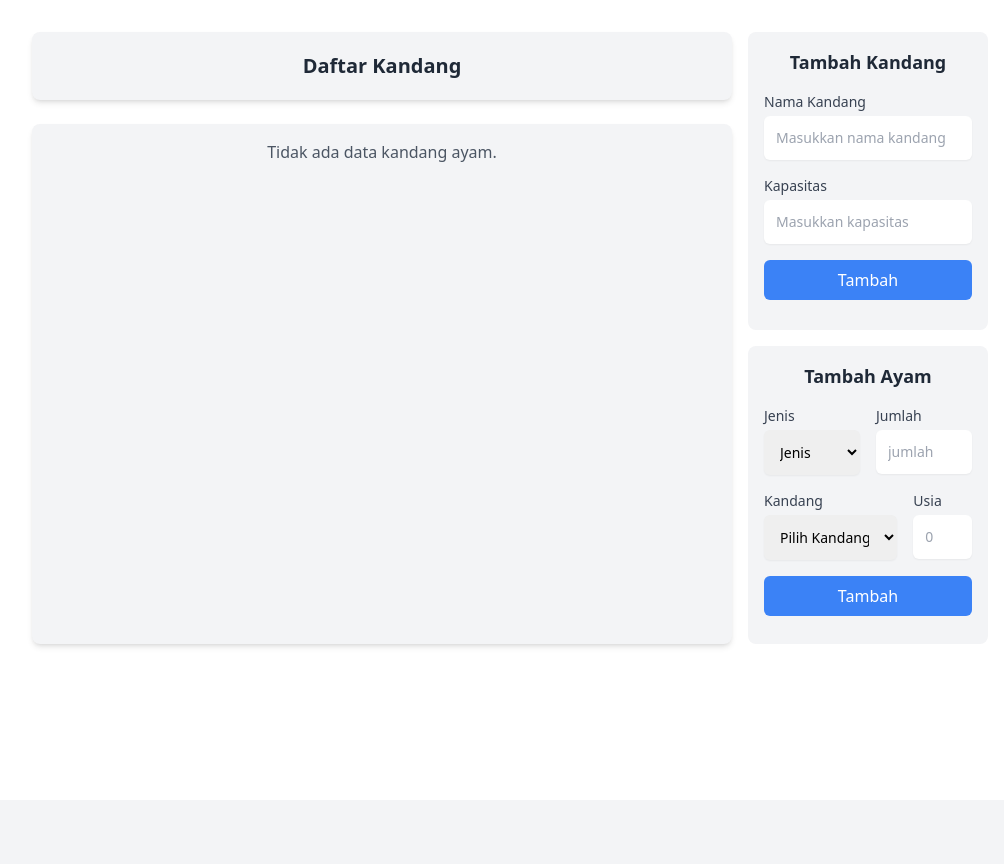
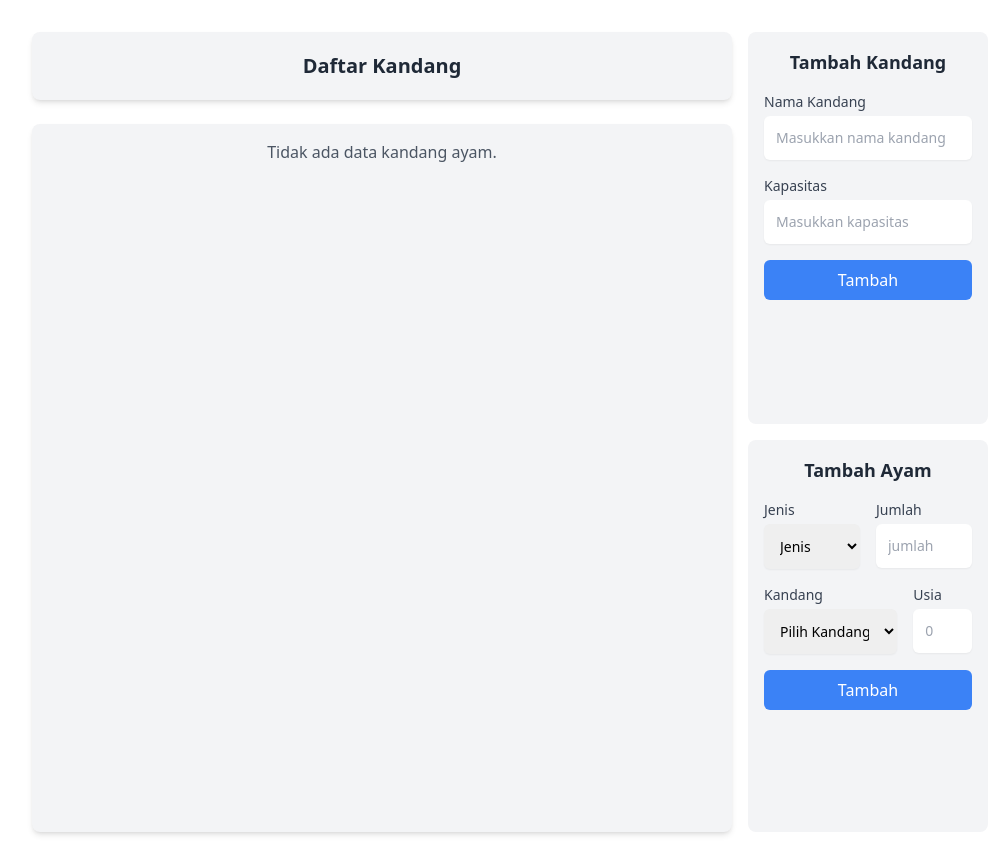
Before and after one commit to Taufiq47/pemweb-kandangayam, a Django app: page / in a window 1280 px wide. Shown: the whole page, without its empty margins (130-1134 px from the left). Before the commit the page ends 646 px from the top, so only its background shows below. Run offline with Django 5.2, Linux system fonts and the light colour scheme; data that the repository does not hold is empty; some libraries are stand-ins or nearby versions.

Commit message:
fix ui & detail button

```diff
--- a/appKandang/templates/index.html
+++ b/appKandang/templates/index.html
@@ -9,11 +9,11 @@
 </head>
 
 <body>
-    <div class="w-fit flex flex-row gap-4 p-8 rounded-lg m-auto">
+    <div class="w-fit min-h-screen flex flex-row gap-4 p-8 rounded-lg m-auto">
         <div class="flex flex-col gap-4 min-w-[700px]">
             <h1 class="text-xl font-bold text-gray-800 bg-gray-100 w-full text-center py-5 shadow-md rounded-lg">
                 Daftar Kandang</h1>
-            <div class="mt-2 text-gray-600 bg-white-100 min-h-[520px] rounded-lg shadow-md p-4 bg-gray-100">
+            <div class="mt-2 text-gray-600 bg-white-100 h-full rounded-lg shadow-md p-4 bg-gray-100">
                 <div class="grid grid-cols-3 gap-4 h-fit w-full">
                     {% for kandang in kandang_list %}
                     <div
@@ -24,13 +24,13 @@
                         <p class="text-gray-600">Kapasitas: {{ kandang.kapasitas }}</p>
                         <p class="text-gray-600 mb-4">Jumlah Ayam: {{ kandang.jumlah_ayam }}</p>
                         <div class="grid grid-cols-3 gap-4">
-                            <a href="{% url 'detail_kandang' kandang.id %}"
-                                class="bg-blue-500 text-white px-4 py-1 rounded-md hover:bg-blue-600 cursor-pointer transition duration-300">
-                                Detail
-                            </a>
                             <a href="{% url 'edit_kandang' kandang.id %}"
                                 class="bg-blue-500 text-white text-center px-4 py-1 rounded-md hover:bg-blue-600 cursor-pointer transition duration-300">
                                 Edit
+                            </a>
+                            <a href="{% url 'detail_kandang' kandang.id %}"
+                                class="bg-green-500 text-white text-center px-4 py-1 rounded-md hover:bg-green-600 cursor-pointer transition duration-300">
+                                Detail
                             </a>
                             <form action="{% url 'hapus_kandang' kandang.id %}" method="post" class="inline">
                                 {% csrf_token %}
@@ -70,7 +70,7 @@
             </div>
             {% endfor %}
         </div>
-        <div class="flex flex-col gap-4 justify-between w-[240px]">
+        <div class="flex flex-col gap-4 justify-between w-[240px] h-screen">
             <div class="h-full bg-gray-100 p-4 rounded-lg shadow-mdr">
                 <h3 class="text-lg font-semibold text-gray-800 mb-4 text-center">
                     {% if kandang %}
```
